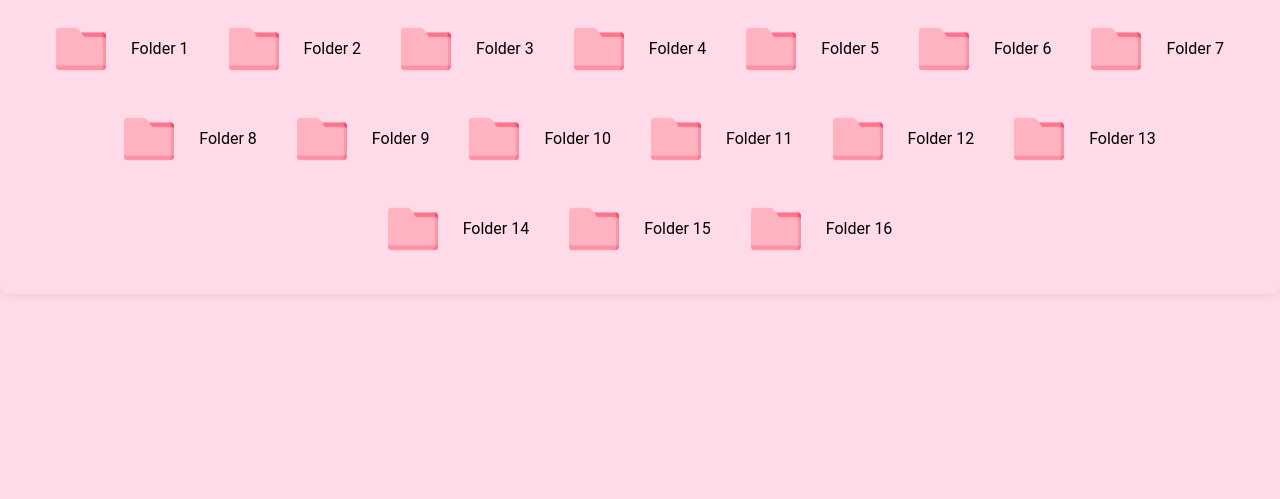
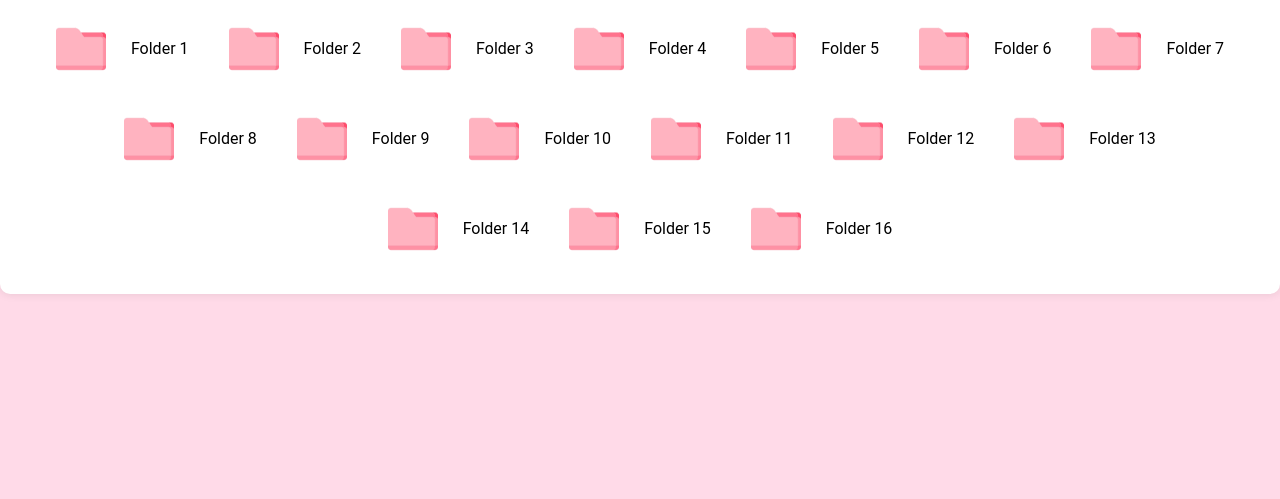
Before and after one commit to fifixu01/RMWYNM, a plain HTML site: page index.html in a window 1280 px wide. Shown: the part 301-800 px from the top of the page. Drawn offline with Linux system fonts and the light colour scheme.

Commit message:
Update style.css

```diff
--- a/style.css
+++ b/style.css
@@ -11,7 +11,7 @@ body {
 
 .container {
     text-align: center;
-    background-color: #ffdae8;
+    background-color: #fff;
     padding: 20px;
     border-radius: 10px;
     box-shadow: 0 0 10px rgba(0, 0, 0, 0.1);
```
